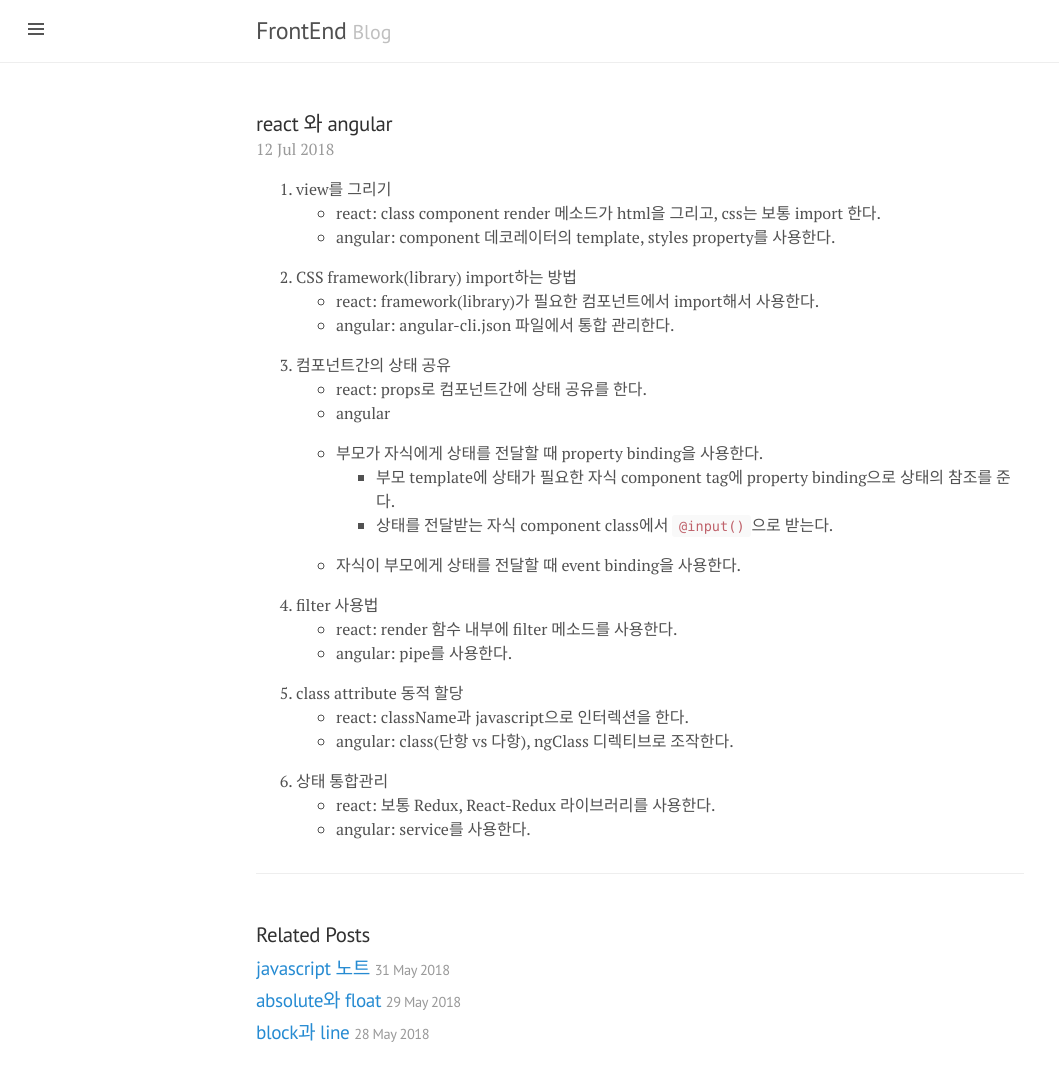
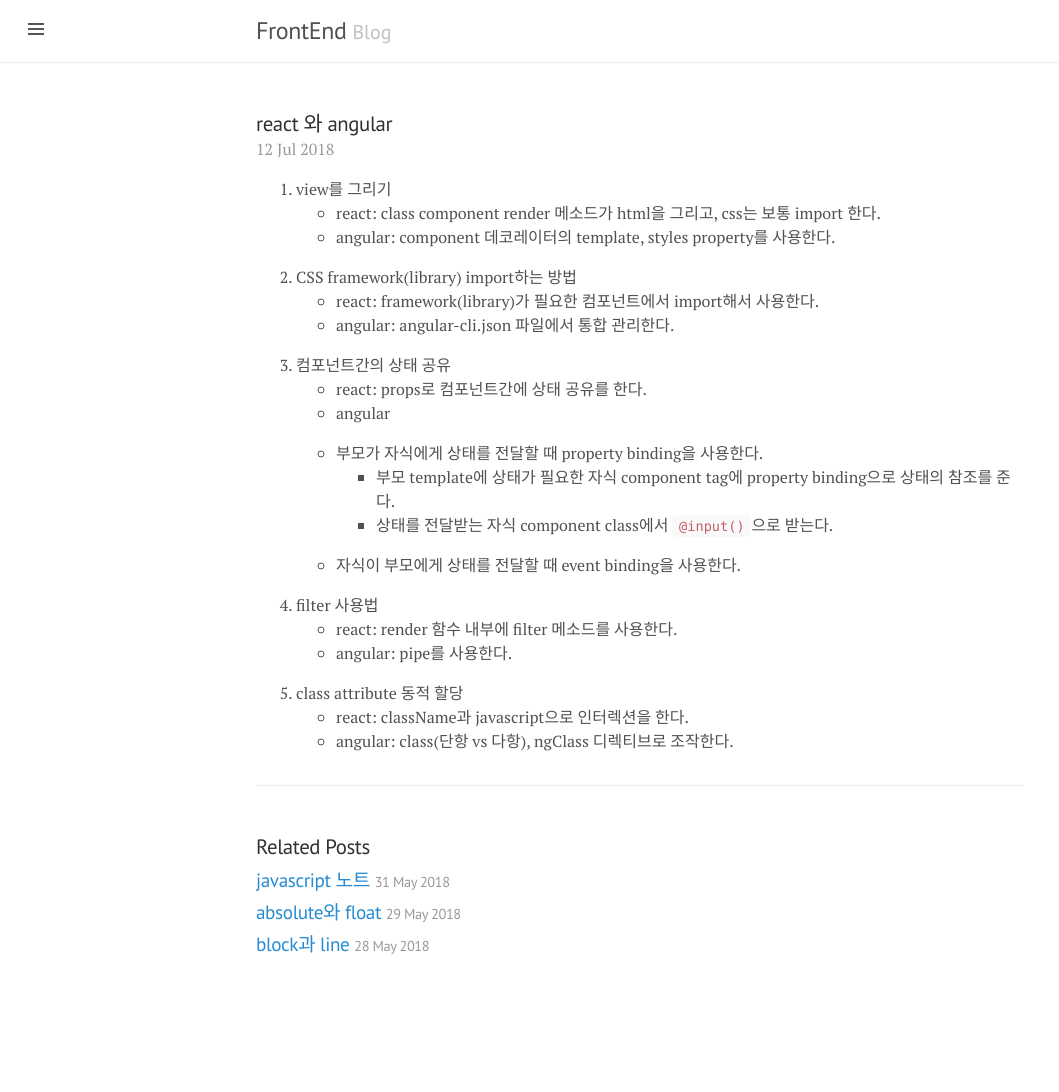
Before and after one commit to austinpark420/austinpark420.github.io, a Jekyll site: the page built from _posts/2018-07-12-react_angular.md, in a window 1280 px wide. Shown: the whole page, without its empty margins (0-1059 px from the left). Built offline with Jekyll 4.4.1, drawn with Linux system fonts in a browser that asks for light colours; after the commit the page ends 1004 px from its top, so only the background shows below that.

Commit message:
edit react_angular.md

```diff
--- a/_posts/2018-07-12-react_angular.md
+++ b/_posts/2018-07-12-react_angular.md
@@ -28,7 +28,3 @@
 5. class attribute 동적 할당
   * react: className과 javascript으로 인터렉션을 한다.
   * angular: class(단항 vs 다항), ngClass 디렉티브로 조작한다.
-
-6. 상태 통합관리
-  * react: 보통 Redux, React-Redux 라이브러리를 사용한다.
-  * angular: service를 사용한다.
```
